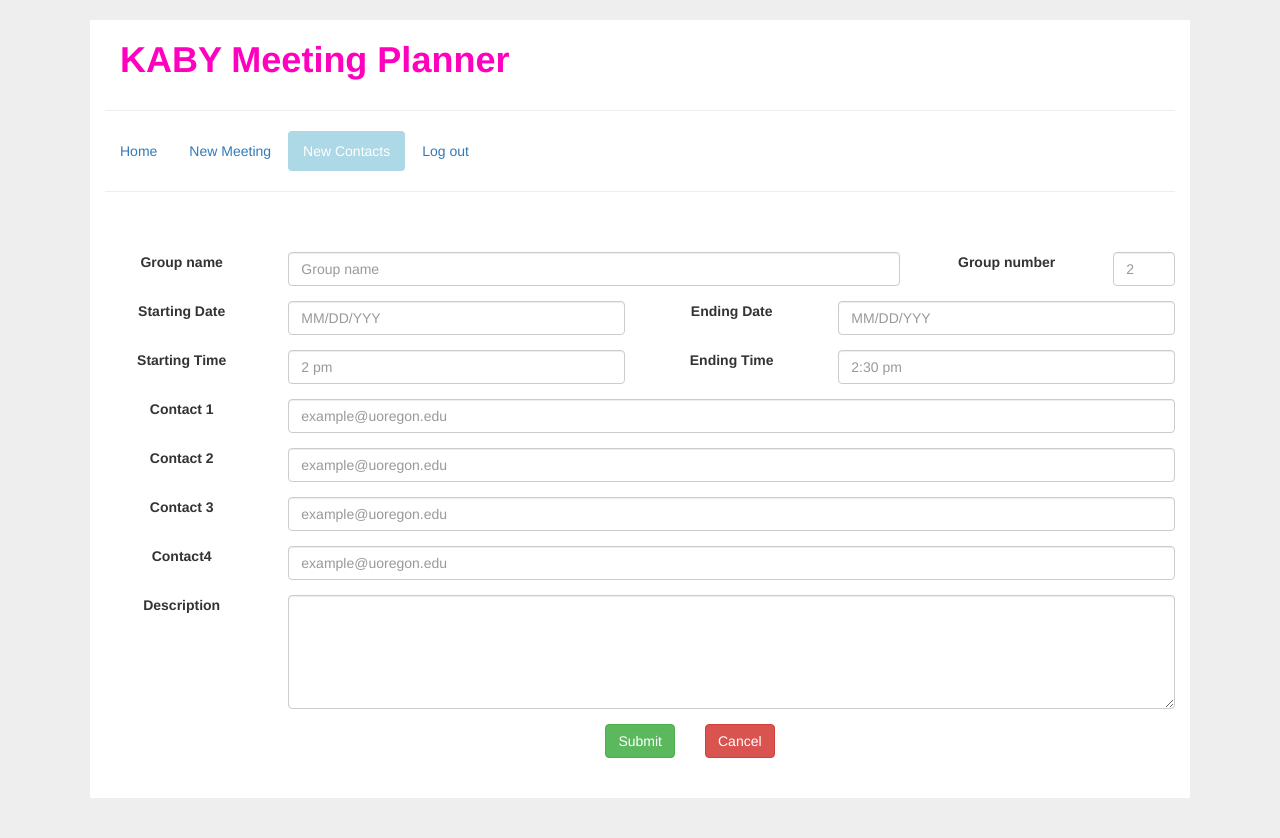
After one commit to bw-davis/kaby2, a Flask app: template templates/newContact.html in a window 1280 px wide. The commit adds this page. Run offline with Flask 2, Linux system fonts and the light colour scheme; the template is opened without the code that fills it, so the values that code supplies are empty; some libraries are stand-ins or nearby versions.

Commit message:
added new contact page

```diff
--- a/templates/index.html
+++ b/templates/index.html
@@ -4,10 +4,11 @@
   <title>KABY meeting planner</title>
   <meta charset="utf-8">
   <meta name="viewport" content="width=device-width, initial-scale=1">
-  <link rel="stylesheet" href="https://maxcdn.bootstrapcdn.com/bootstrap/3.3.7/css/bootstrap.min.css">
-  <!-- for FF, Chrome, Opera -->
+  <!-- for FF, Chrome, Opera
   <link rel="icon" type="image/png" href="images/kaby.png" sizes="16x16">
   <link rel="icon" type="image/png" href="images/kaby.png" sizes="32x32">
+	-->
+  <link rel="stylesheet" href="https://maxcdn.bootstrapcdn.com/bootstrap/3.3.7/css/bootstrap.min.css">
   <script src="https://ajax.googleapis.com/ajax/libs/jquery/3.1.1/jquery.min.js"></script>
   <script src="https://maxcdn.bootstrapcdn.com/bootstrap/3.3.7/js/bootstrap.min.js"></script>
   <style>
@@ -82,6 +83,7 @@
 	<ul class="nav nav-pills red">
 			<li role="presentation" class="active"><a href="#">Home</a></li>
 		    <li role="presentation"><a href="newMeeting">New Meeting</a></li>
+		    <li role="presentation"><a href="newContact">New Contaacts</a></li>
 		    <li role="presentation"><a href="login">Log out</a></li>
 	</ul>
 	<hr>
--- /dev/null
+++ b/templates/newContact.html
@@ -0,0 +1,175 @@
+<!DOCTYPE html>
+<html>
+<head>
+  <title>KABY meeting planner</title>
+  <meta charset="utf-8">
+  <meta name="viewport" content="width=device-width, initial-scale=1">
+  <!-- for FF, Chrome, Opera
+  <link rel="icon" type="image/png" href="images/kaby.png" sizes="16x16">
+  <link rel="icon" type="image/png" href="images/kaby.png" sizes="32x32">
+	-->
+  <link rel="stylesheet" href="https://maxcdn.bootstrapcdn.com/bootstrap/3.3.7/css/bootstrap.min.css">
+  <script src="https://ajax.googleapis.com/ajax/libs/jquery/3.1.1/jquery.min.js"></script>
+  <script src="https://maxcdn.bootstrapcdn.com/bootstrap/3.3.7/js/bootstrap.min.js"></script>
+  <style>
+
+	 h3{
+			font-weight:500;
+			font-variant: small-caps;
+			font-family: "Times New Roman", Times, serif;
+		}
+
+	 h2{
+			font-weight:500;
+			font-variant: small-caps;
+			font-family: "Times New Roman", Times, serif;
+		}
+
+	 h1{
+			font-weight:bold;
+			color: #ff00bf;
+		}
+
+
+		body{
+			background-color: #eeeeee;
+		}
+
+		.scrollable {
+		    height: 100px; /* or any value */
+		    overflow-y: auto;
+		    border-style: solid;
+		    border-width: 1px;
+		    border-color: grey;
+		}
+
+	    #body-wrapper {
+			background-color: #ffffff;
+			margin-bottom: 0;
+			margin: 0 auto;
+			border-radius: 0;
+			width: 100%;
+			position: auto;
+			max-width: 1100px;
+	    }
+
+	    .red li.active a,
+  		.red li.active a:focus,
+  		.red li.active a:hover {
+  			background-color: lightblue;
+  		}
+
+
+
+  </style>
+</head>
+<body>
+
+
+<br>
+<div class="container" id="body-wrapper">
+	<div class="container text-center">
+		<div class="row content">
+			<div class="col-sm-5 text-left">
+				<h1>KABY Meeting Planner</h1>
+			</div>
+			<div class="col-sm-5 text-right">
+			<br>
+			<br>
+			</div>
+		</div>
+	</div>
+	<hr>
+	<ul class="nav nav-pills red">
+			<li role="presentation"><a href="#">Home</a></li>
+		    <li role="presentation"><a href="newMeeting">New Meeting</a></li>
+		    <li role="presentation"class="active"><a href="newContact">New Contacts</a></li>
+		    <li role="presentation"><a href="login">Log out</a></li>
+	</ul>
+	<hr>
+	<br>
+	<br>
+
+		<form action="form_action" method="post">
+		<div class="form-group row text-center" >
+		 	<label for="example-text-input" class="col-sm-2 col-form-label">Group name</label>
+			<div class="col-sm-7">
+				<input class="form-control" type="text" placeholder="Group name" id="example-text-input">
+		 	</div>
+		 	<label for="group_number" class="col-sm-2 col-form-label">Group number</label>
+			<div class="col-sm-1">
+				<input class="form-control" type="text" placeholder="2" id="group_number">
+		 	</div>
+		</div>
+		<div class="form-group row text-center">
+		 	<label for="date" class="col-sm-2 col-form-label">Starting Date</label>
+			<div class="col-sm-4">
+				<input class="form-control" id="date" name="date" placeholder="MM/DD/YYY" type="text"/>
+		 	</div>
+		 	<label for="date2" class="col-sm-2 col-form-label">Ending Date</label>
+			<div class="col-sm-4">
+				<input class="form-control" id="date2" name="date2" placeholder="MM/DD/YYY" type="text"/>
+		 	</div>
+		</div>
+		<div class="form-group row text-center">
+		 	<label for="start_time" class="col-sm-2 col-form-label">Starting Time</label>
+			<div class="col-sm-4">
+				<input class="form-control" type="text" placeholder="2 pm" id="start_time">
+		 	</div>
+		 	<label for="end_time" class="col-sm-2 col-form-label">Ending Time</label>
+			<div class="col-sm-4">
+				<input class="form-control" type="text" placeholder="2:30 pm" id="end_time">
+		 	</div>
+		</div>
+		<div class="form-group row text-center">
+		 	<label for="email1" class="col-sm-2 col-form-label">Contact 1</label>
+			<div class="col-sm-10">
+				<input class="form-control" type="text" placeholder="example@uoregon.edu" id="email1">
+		 	</div>
+		</div>
+		<div class="form-group row text-center">
+		 	<label for="email2" class="col-sm-2 col-form-label">Contact 2</label>
+			<div class="col-sm-10">
+				<input class="form-control" type="text" placeholder="example@uoregon.edu" id="email2">
+		 	</div>
+		</div>
+		<div class="form-group row text-center">
+		 	<label for="email3" class="col-sm-2 col-form-label">Contact 3</label>
+			<div class="col-sm-10">
+				<input class="form-control" type="text" placeholder="example@uoregon.edu" id="email3">
+		 	</div>
+		</div>
+		<div class="form-group row text-center">
+		 	<label for="email4" class="col-sm-2 col-form-label">Contact4</label>
+			<div class="col-sm-10">
+				<input class="form-control" type="text" placeholder="example@uoregon.edu" id="email4">
+		 	</div>
+		</div>
+		<div class="form-group row text-center">
+		 	<label for="example-text-input4" class="col-sm-2 col-form-label">Description</label>
+			<div class="col-sm-10">
+  				<textarea class="form-control" rows="5" id="example-text-input4"></textarea>
+		 	</div>
+		</div>
+		<div class="container">
+			<div class="row content">
+			<div class="col-sm-4"> </div>
+			<div class="col-sm-2 text-right">
+				<!--<a class="btn btn-primary" href="#"> Submit </a>
+				<input class="btn btn-danger" type="reset" value="Erase">-->
+				<input class="btn btn-success" type="submit" value="Submit">
+			</div>
+			<div class="col-sm-2 text-left">
+				<a class="btn btn-danger" href="home"> Cancel </a>
+			</div>
+			</div>
+		</div>
+		</form>
+		<br>
+		<br>
+
+  </div>
+  <br>
+  <br>
+</body>
+</html>
--- a/templates/newMeeting.html
+++ b/templates/newMeeting.html
@@ -110,6 +110,7 @@
 	<ul class="nav nav-pills red">
 			<li role="presentation" ><a href="home">Home</a></li>
 		    <li role="presentation" class="active"><a href="#">New Meeting</a></li>
+		    <li role="presentation"><a href="newContact">New Contacts</a></li>
 		    <li role="presentation"><a href="login ">Log out</a></li>
 		 </ul>
 		  <hr>
```
Also changed, not shown: templates/images/kaby.png (added).
